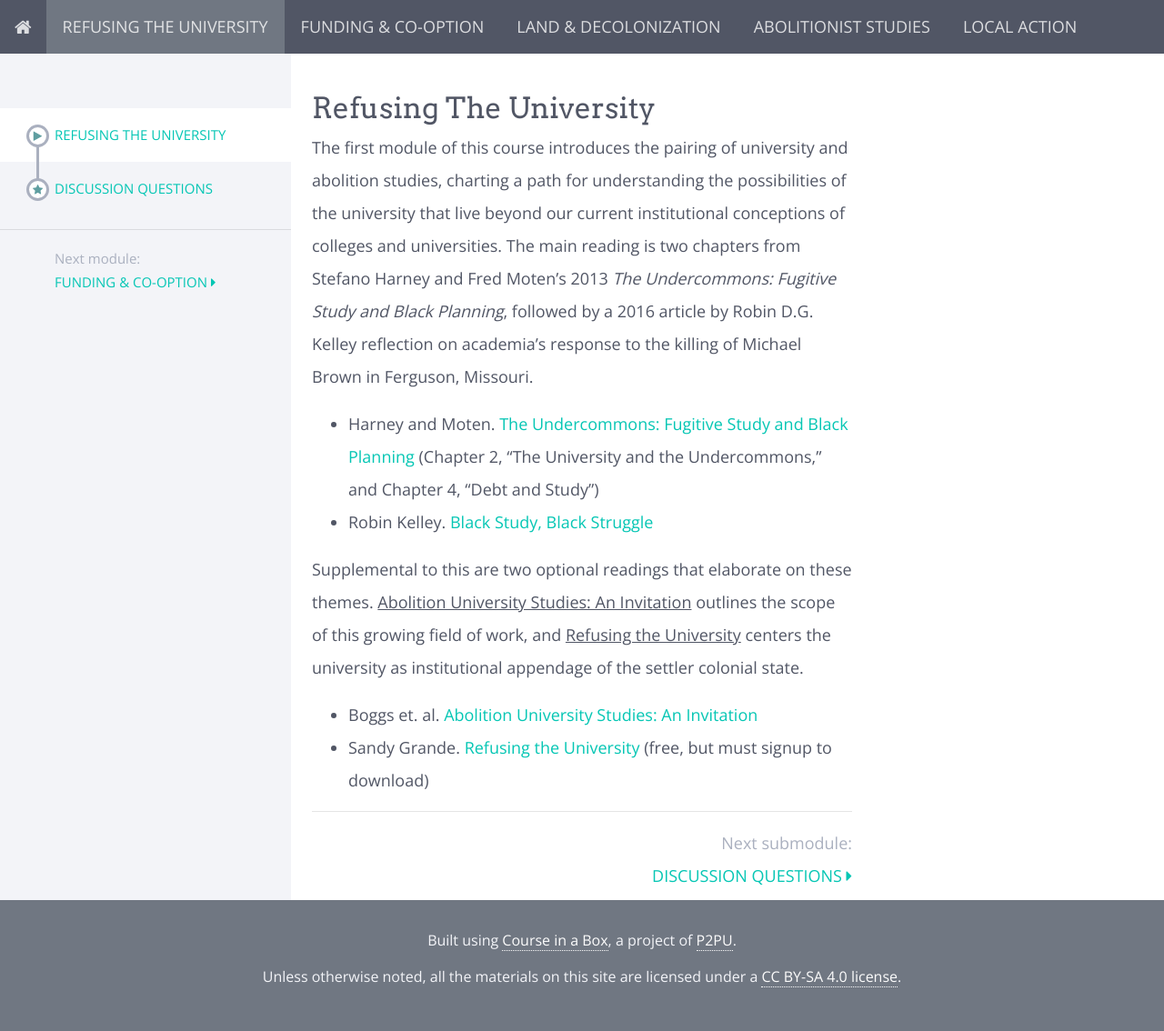
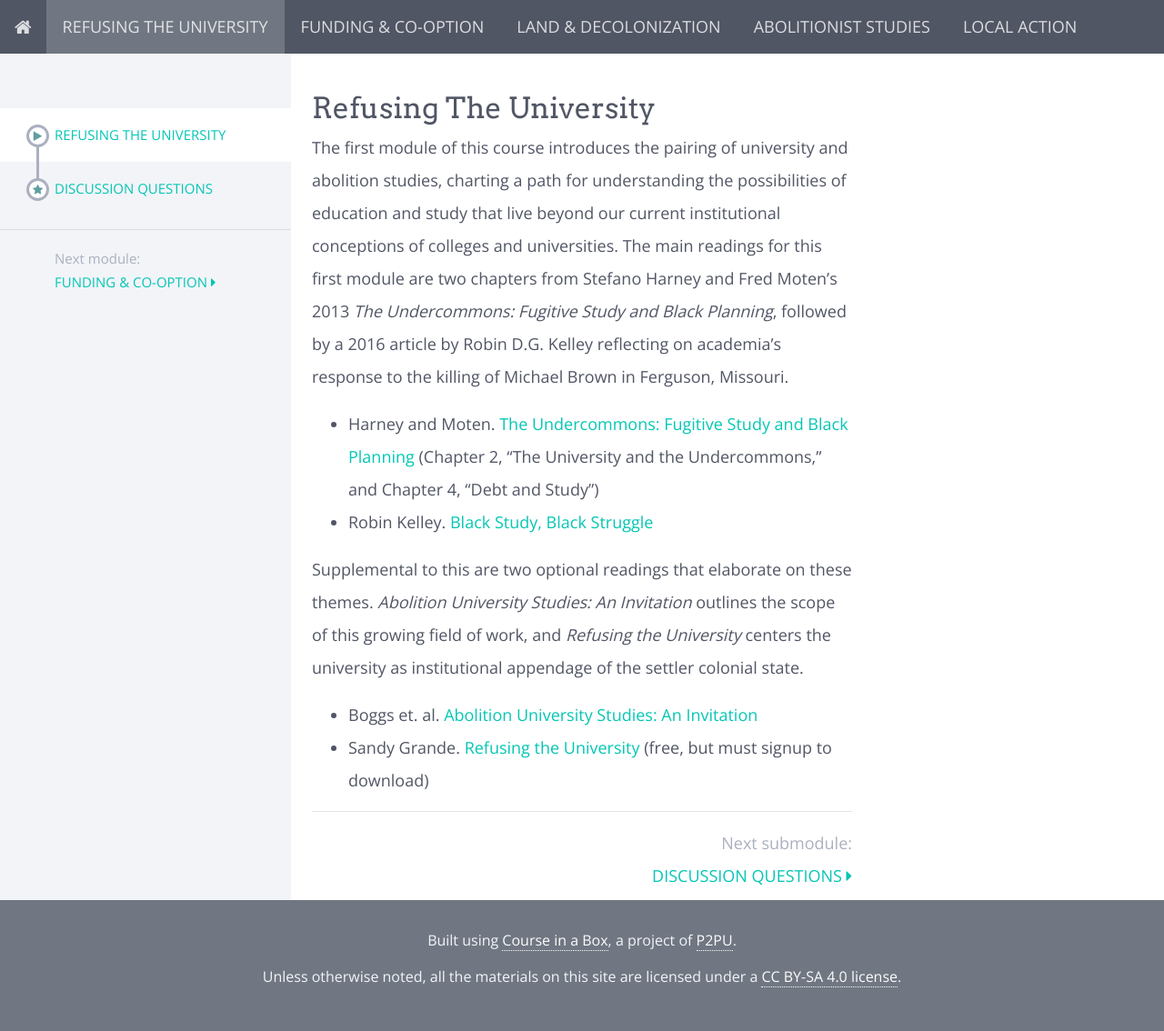
Before and after one commit to GrifP/abolishing-the-university, a Jekyll site: the page built from modules/Refusing the University/_posts/2000-01-01-refusing-and-abolishing-the-university.md, in a window 1280 px wide. Shown: the whole page at 91% size. Built offline with Jekyll 4.4.1, drawn with Linux system fonts in a browser that asks for light colours; nearby versions of some CDN libraries.

Commit message:
Update 2000-01-01-refusing-and-abolishing-the-university.md

```diff
--- a/modules/Refusing the University/_posts/2000-01-01-refusing-and-abolishing-the-university.md
+++ b/modules/Refusing the University/_posts/2000-01-01-refusing-and-abolishing-the-university.md
@@ -4,14 +4,14 @@ title: Refusing The University
 
 ## Refusing The University
 
-The first module of this course introduces the pairing of university and abolition studies, charting a path for understanding the possibilities of the university that live beyond our current institutional conceptions of colleges and universities. The main reading is two chapters from  Stefano Harney and Fred Moten's 2013 _The Undercommons: Fugitive Study and Black Planning_, followed by a 2016 article by Robin D.G. Kelley reflection on academia’s response to the killing of Michael Brown in Ferguson, Missouri.
+The first module of this course introduces the pairing of university and abolition studies, charting a path for understanding the possibilities of education and study that live beyond our current institutional conceptions of colleges and universities. The main readings for this first module are two chapters from Stefano Harney and Fred Moten's 2013 _The Undercommons: Fugitive Study and Black Planning_, followed by a 2016 article by Robin D.G. Kelley reflecting on academia’s response to the killing of Michael Brown in Ferguson, Missouri.
 
 
 
 *   Harney and Moten. [The Undercommons: Fugitive Study and Black Planning](https://www.minorcompositions.info/wp-content/uploads/2013/04/undercommons-web.pdf) (Chapter 2, “The University and the Undercommons,” and Chapter 4, “Debt and Study”)
 *   Robin Kelley. [Black Study, Black Struggle](http://bostonreview.net/forum/robin-d-g-kelley-black-study-black-struggle)
 
-Supplemental to this are two optional readings that elaborate on these themes. <span style="text-decoration:underline;">Abolition University Studies: An Invitation</span> outlines the scope of this growing field of work, and <span style="text-decoration:underline;">Refusing the University</span> centers the university as institutional appendage of the settler colonial state.
+Supplemental to this are two optional readings that elaborate on these themes. *Abolition University Studies: An Invitation* outlines the scope of this growing field of work, and *Refusing the University* centers the university as institutional appendage of the settler colonial state.
 
 
 
```
